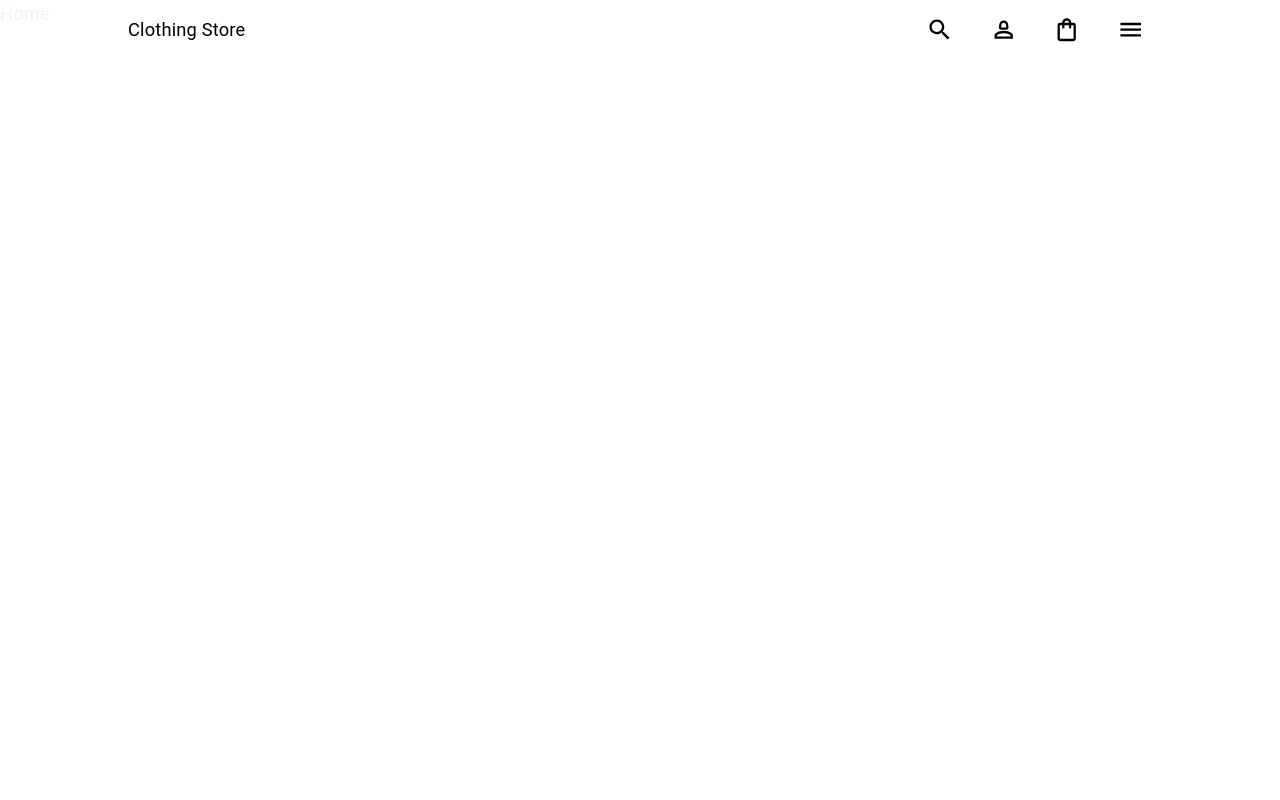
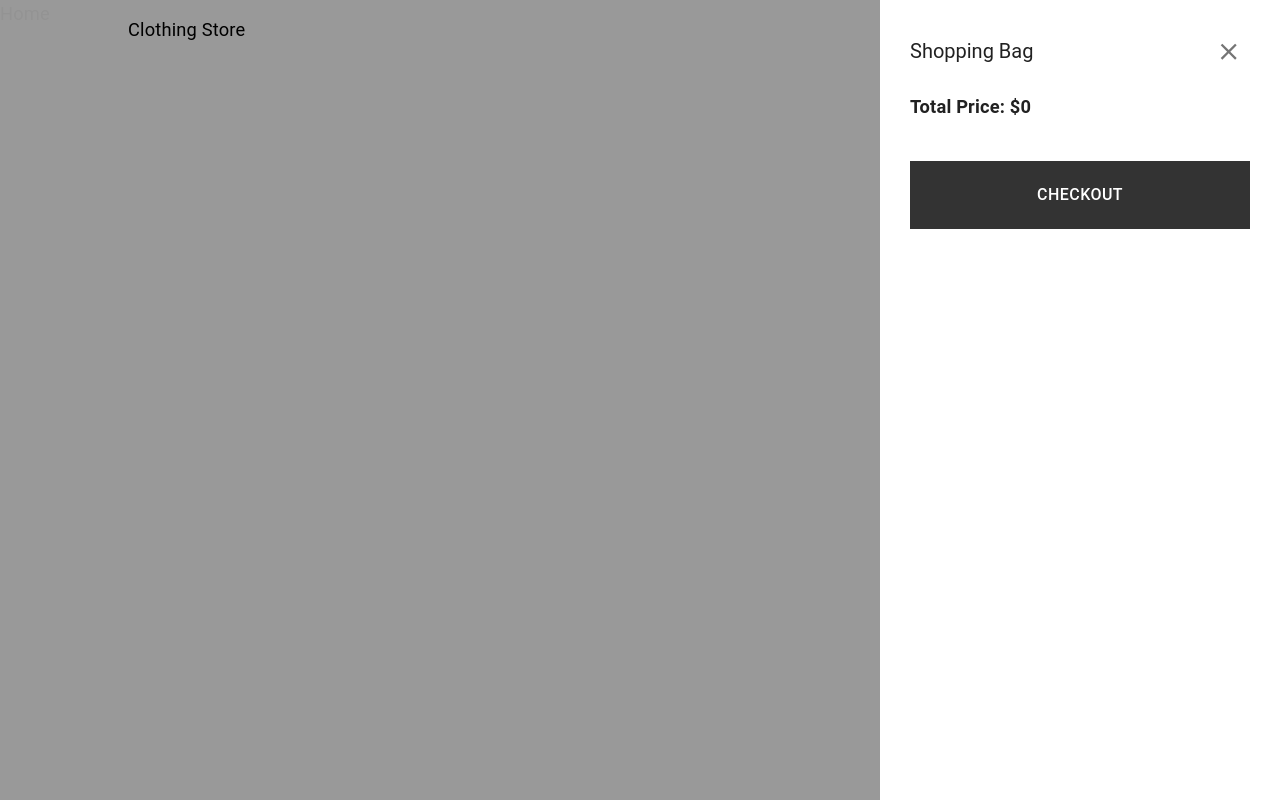
Before and after one commit to arminsheibak/Clothing-Store, a React (Vite) app in the folder front-end/: page / in a window 1280 px wide. Both pictures are taken after a click on the button 1066 px from the left and 29 px from the top of the page. Built offline with nearby package versions, Linux system fonts and the light colour scheme.

Commit message:
build cart modal

```diff
--- a/front-end/src/App.tsx
+++ b/front-end/src/App.tsx
@@ -1,10 +1,12 @@
 import { Outlet } from 'react-router-dom'
 import NavBar from './components/NavBar'
+import CartMenu from './components/CartMenu'
 
 const App = () => {
   return (
     <>
     <NavBar />
+    <CartMenu />
     <Outlet />
     </>
   )
--- /dev/null
+++ b/front-end/src/components/CartMenu.tsx
@@ -0,0 +1,134 @@
+import {
+  Box,
+  Button,
+  Divider,
+  IconButton,
+  styled,
+  Typography,
+} from "@mui/material";
+import { useNavigate } from "react-router-dom";
+import useCartStore from "../store";
+import { Add, Close, Remove } from "@mui/icons-material";
+import { shades } from "../theme";
+
+const FlexBox = styled(Box)({
+  display: "flex",
+  alignItems: "center",
+  justifyContent: "space-between",
+});
+
+const CartMenu = () => {
+  const navigate = useNavigate();
+  const {
+    cart,
+    addItem,
+    removeItem,
+    increaseCount,
+    decreaseCount,
+    isCartOpen,
+    setCartOpen,
+  } = useCartStore();
+  const totalPrice = cart.reduce((total, item) => {
+    return total + item.product.price * item.count;
+  }, 0);
+
+  return (
+    <Box
+      display={isCartOpen ? "block" : "none"}
+      bgcolor="rgba(0, 0, 0 , 0.4)"
+      height="100%"
+      width="100%"
+      position="fixed"
+      top="0"
+      left="0"
+      zIndex="10"
+      overflow="auto"
+    >
+      <Box
+        bgcolor="white"
+        position="fixed"
+        right="0"
+        bottom="0"
+        width="max(400px, 30%)"
+        height="100%"
+      >
+        <Box padding="30px" overflow="auto" height="100%">
+          {/* Header */}
+          <FlexBox mb="15px">
+            <Typography variant="h3">Shopping Bag</Typography>
+            <IconButton onClick={() => setCartOpen()}>
+              <Close />
+            </IconButton>
+          </FlexBox>
+          {/* Cart List */}
+          <Box>
+            {cart.map((item) => {
+              return (
+                <Box key={item.product.id}>
+                  <FlexBox p="15px 0">
+                    <Box flex="1 1 40%">
+                      <img src={item.product.image} alt={item.product.title} />
+                    </Box>
+                    <Box flex="1 1 60%">
+                      <FlexBox mb="5px">
+                        <Typography fontWeight="bold">
+                          {item.product.title}
+                        </Typography>
+                        <IconButton onClick={() => removeItem(item.product)}>
+                          <Close />
+                        </IconButton>
+                      </FlexBox>
+                      <FlexBox m="15px 0">
+                        <Box
+                          display="flex"
+                          alignItems="center"
+                          border={`1.5px solid ${shades.neutral[500]}`}
+                        >
+                          <IconButton
+                            onClick={() => decreaseCount(item.product)}
+                          >
+                            <Remove />
+                          </IconButton>
+                          <Typography>{item.count}</Typography>
+                          <IconButton
+                            onClick={() => increaseCount(item.product)}
+                          >
+                            <Add />
+                          </IconButton>
+                        </Box>
+                      <Typography>${item.product.price}</Typography>
+                      </FlexBox>
+                    </Box>
+                  </FlexBox>
+                  <Divider />
+                </Box>
+              );
+            })}
+          </Box>
+          <Box m="20px 0">
+            <FlexBox m="20px 0">
+              <Typography fontWeight="bold">
+                Total Price: ${totalPrice}
+              </Typography>
+            </FlexBox>
+            <Button
+              sx={{
+                bgcolor: shades.primary[400],
+                color: "white",
+                borderRadius: 0,
+                minWidth: "100%",
+                padding: "20px 40px",
+                margin: "20px 0",
+              }}
+              onClick={() => setCartOpen()}
+            >
+              Checkout
+            </Button>
+          </Box>
+        </Box>
+      </Box>
+    </Box>
+  );
+};
+
+export default CartMenu;
--- a/front-end/src/components/NavBar.tsx
+++ b/front-end/src/components/NavBar.tsx
@@ -1,13 +1,12 @@
 import { Badge, Box, IconButton } from "@mui/material";
 import { useNavigate } from "react-router-dom";
 import { MenuOutlined, Person2Outlined, SearchOutlined, ShoppingBagOutlined } from "@mui/icons-material";
-import { useState } from "react";
 import useCartStore from "../store";
 
 const NavBar = () => {
   const navigate = useNavigate();
-  const [isCartOpen, setCartOpen] = useState(false)
   const cart = useCartStore(s => s.cart)
+  const setCartOpen = useCartStore(s => s.setCartOpen)
 
   return (
     <Box
@@ -61,7 +60,7 @@ const NavBar = () => {
             },
           }}
           >
-            <IconButton onClick={() => setCartOpen(true)} >
+            <IconButton onClick={() => setCartOpen()} >
               <ShoppingBagOutlined color='primary' />
             </IconButton>
           </Badge>
--- a/front-end/src/store.ts
+++ b/front-end/src/store.ts
@@ -4,6 +4,8 @@ import Product from "./entities/Product";
 
 interface CartStore {
   cart: CartItem[];
+  isCartOpen: boolean;
+  setCartOpen: () => void;
   addItem: (product: Product) => void;
   removeItem: (product: Product) => void;
   increaseCount: (product: Product) => void;
@@ -12,11 +14,14 @@ interface CartStore {
 
 const useCartStore = create<CartStore>((set) => ({
   cart: [],
+  isCartOpen: false,
+  setCartOpen: () => set(store => ({cart:[...store.cart], isCartOpen: !store.isCartOpen})),
   addItem: (product) =>
-    set((store) => ({ cart: [...store.cart, { product: product, count: 1 }] })),
+    set((store) => ({ cart: [...store.cart, { product: product, count: 1 }], isCartOpen: store.isCartOpen })),
   removeItem: (product) =>
     set((store) => ({
       cart: store.cart.filter((item) => item.product.id !== product.id),
+      isCartOpen: store.isCartOpen
     })),
   increaseCount: (product) =>
     set((store) => ({
@@ -26,6 +31,7 @@ const useCartStore = create<CartStore>((set) => ({
         }
         return item;
       }),
+      isCartOpen: store.isCartOpen
     })),
   decreaseCount: (product) =>
     set((store) => ({
@@ -35,6 +41,7 @@ const useCartStore = create<CartStore>((set) => ({
         }
         return item;
       }),
+      isCartOpen: store.isCartOpen
     })),
 }));
 
```
